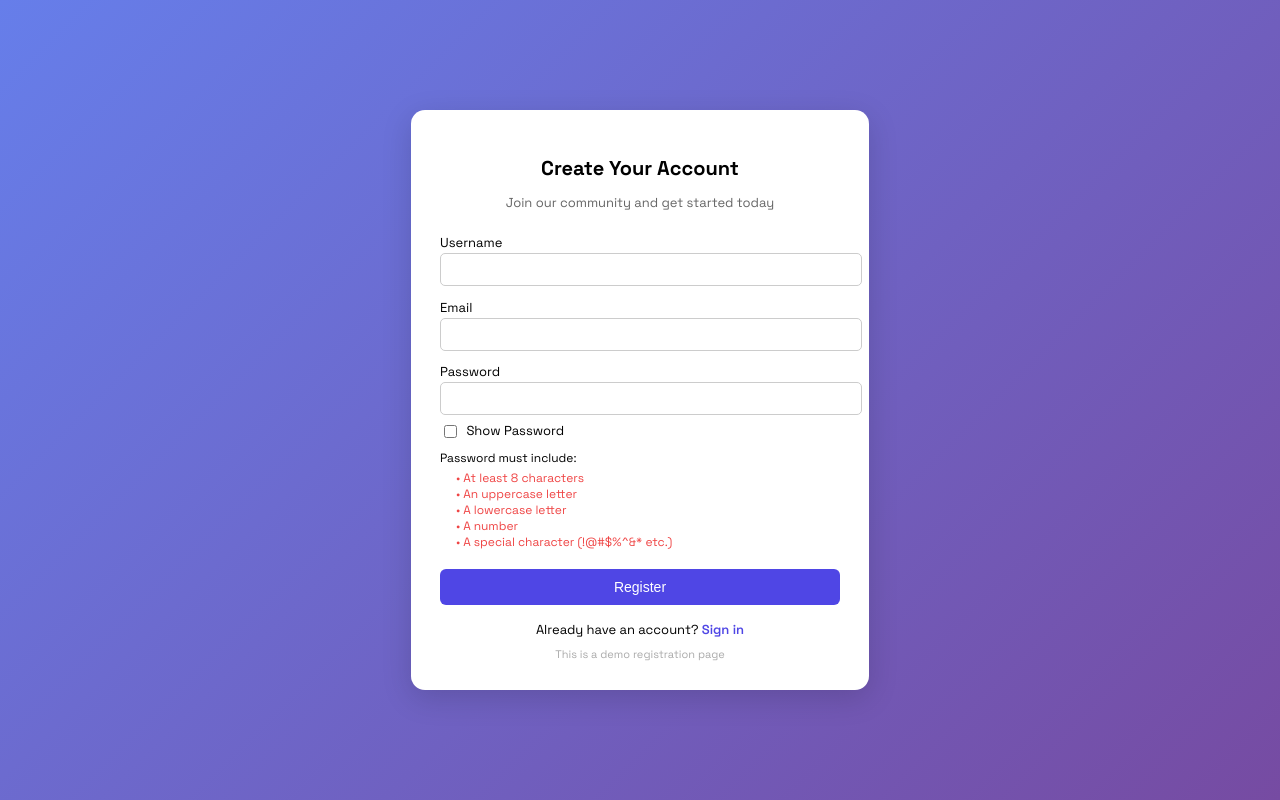
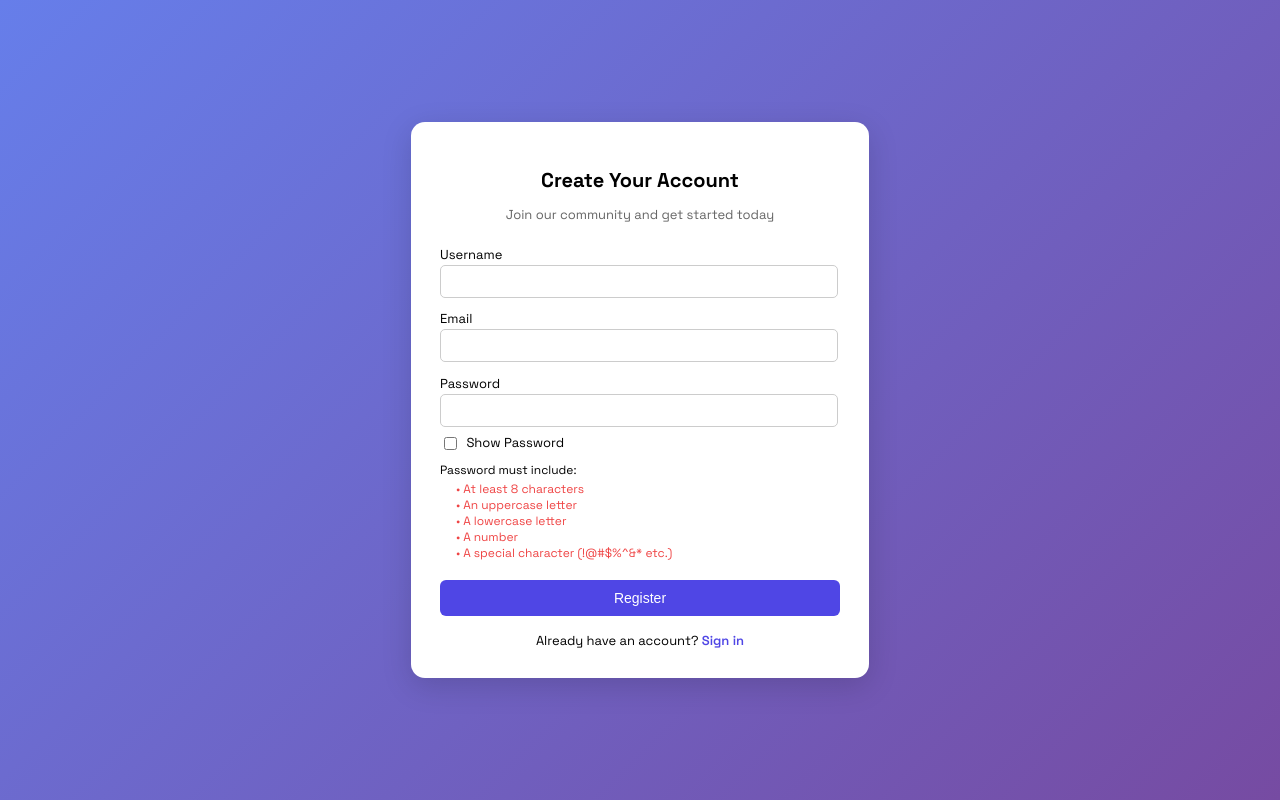
Before and after one commit to Aparna-26-02/Securanote, a Flask app: page /register in a window 1280 px wide. Run offline with Flask 3, Linux system fonts and the light colour scheme; parts of the project's set-up code (start-up, migrations or seed data) failed here and were passed over.

Commit message:
Update register.html

```diff
--- a/Securanote/securanote/templates/register.html
+++ b/Securanote/securanote/templates/register.html
@@ -58,7 +58,7 @@
       border: 1px solid #ccc;
       border-radius: 5px;
       font-size: 13px;
-      width: 100%;
+      width: 94%;
     }
 
     .form-group {
@@ -184,7 +184,6 @@
       Already have an account? <a href="{{ url_for('auth.login') }}">Sign in</a>
     </div>
 
-    <div class="note">This is a demo registration page</div>
   </div>
 
   <script>
```
